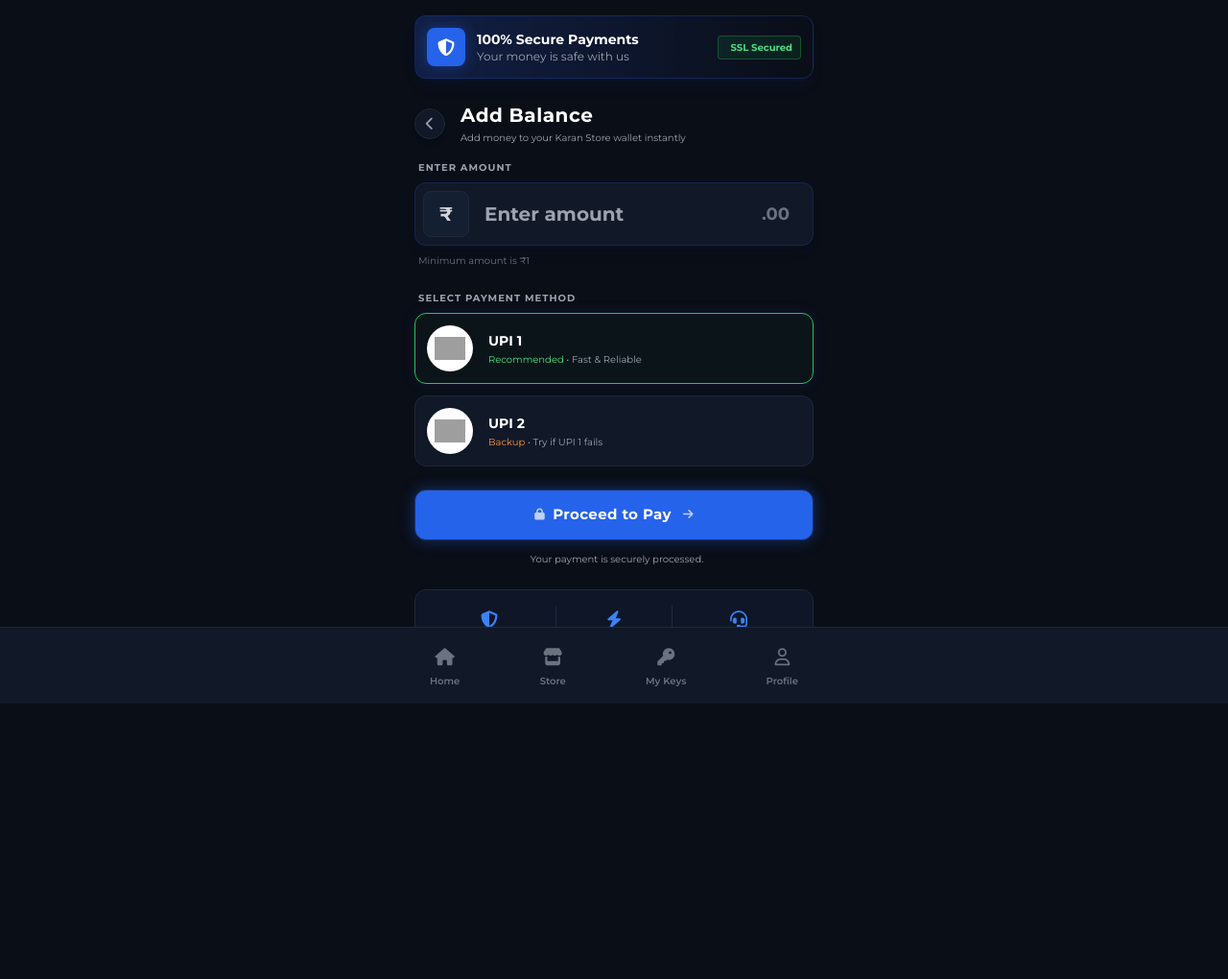
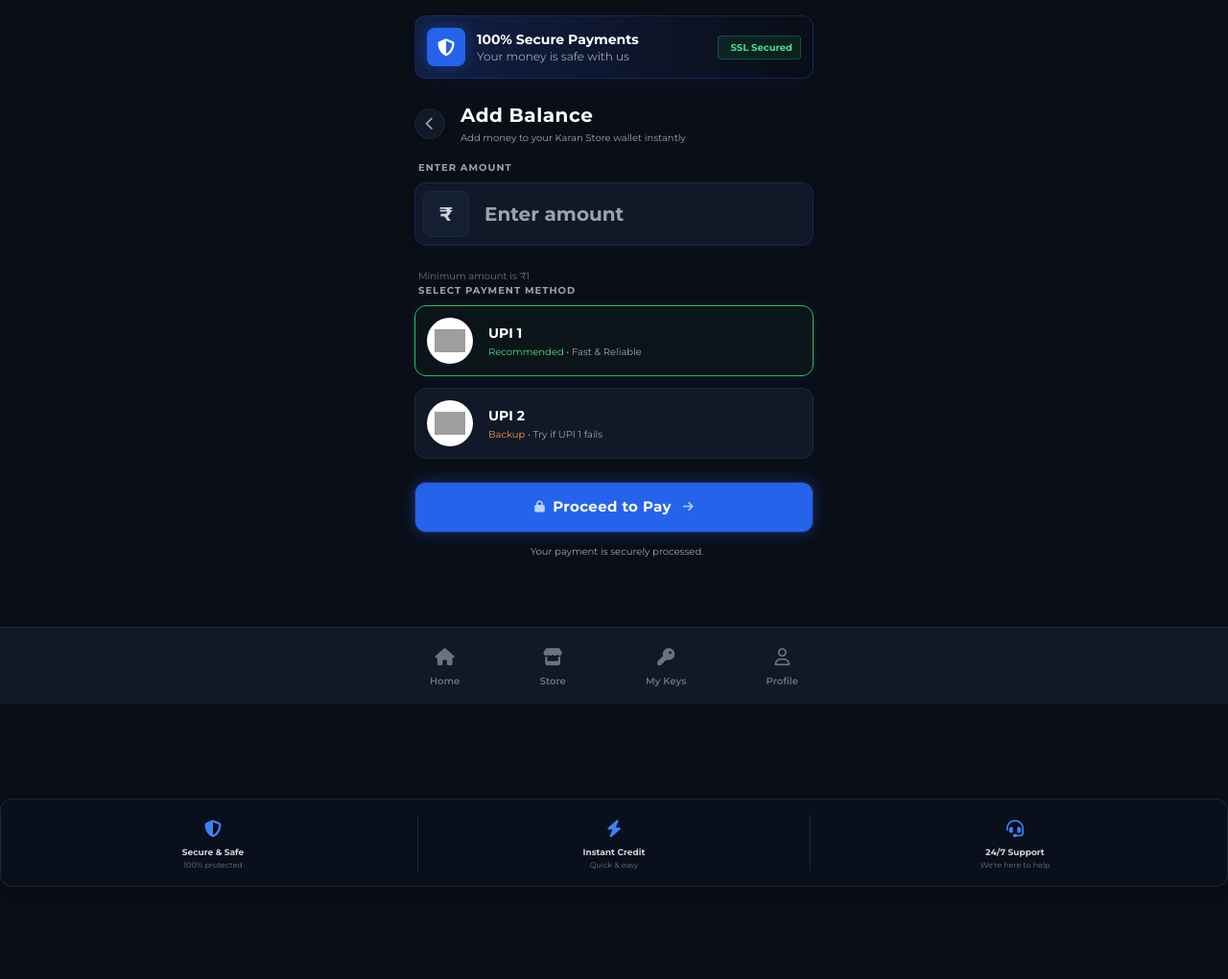
Before and after one commit to KARAMbhaiyaaaa425/yooooooo, a Flask app: template templates/deposit.html in a window 1280 px wide. Shown: the part 67-1087 px from the top of the page at 96% size. Before the commit the page ends 800 px from the top, so only its background shows below. Run offline with Flask 3, Linux system fonts and the light colour scheme; the template is opened without the code that fills it, so the values that code supplies are empty; some libraries are stand-ins or nearby versions; grey boxes are pictures that could not be loaded.

Commit message:
Add files via upload

```diff
--- a/templates/deposit.html
+++ b/templates/deposit.html
@@ -42,8 +42,6 @@
                         ₹
                     </div>
                                         <input type="number" name="amount" id="amt" min="1" required class="flex-1 bg-transparent border-none text-white font-bold text-xl px-4 focus:outline-none focus:ring-0 w-full" placeholder="Enter amount">
-                    <div class="pr-4 text-gray-500 font-bold text-lg pointer-events-none">
-                        .00
                 </div>
                 </div>
             </div>
@@ -99,8 +97,12 @@
             </div>
         </div>
 
+                </div>
+    </div>
+</form>
+
 <!-- Trust Features -->
-        <div class="grid grid-cols-3 gap-2 bg-[#0e1628] border border-gray-800 rounded-xl p-4 mt-2">
+<div class="grid grid-cols-3 gap-2 bg-[#0a0f1c] border border-gray-800 rounded-xl p-4 mt-8 mb-4 shadow-lg theme-bg-subtle theme-border">
     <div class="text-center">
         <i class="fa-solid fa-shield-halved text-blue-500 text-lg mb-1 theme-text"></i>
         <p class="text-[9px] font-bold text-gray-300">Secure & Safe</p>
@@ -117,8 +119,6 @@
         <p class="text-[8px] text-gray-500">We're here to help</p>
     </div>
 </div>
-    </div>
-</form>
 
 <script>
     // Remove the fake radio styling code, peer-checked handles it all purely via Tailwind CSS!
```
Lines whose indentation alone changed are shown as unchanged.
